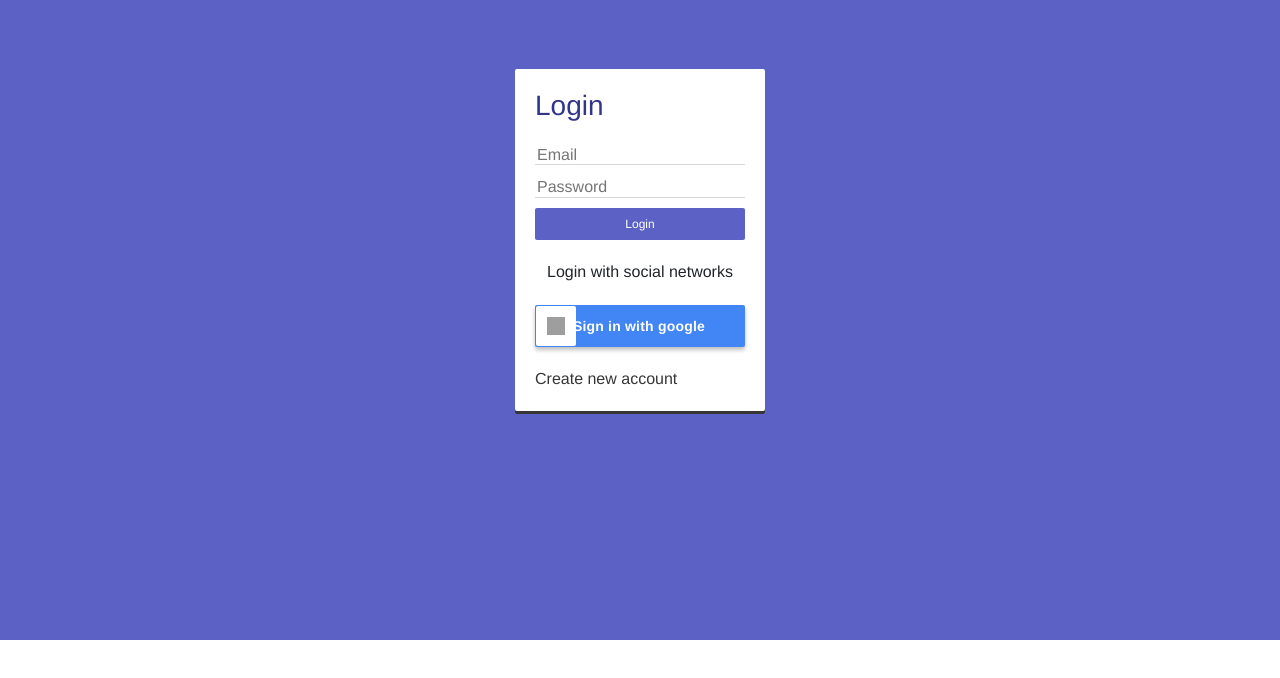
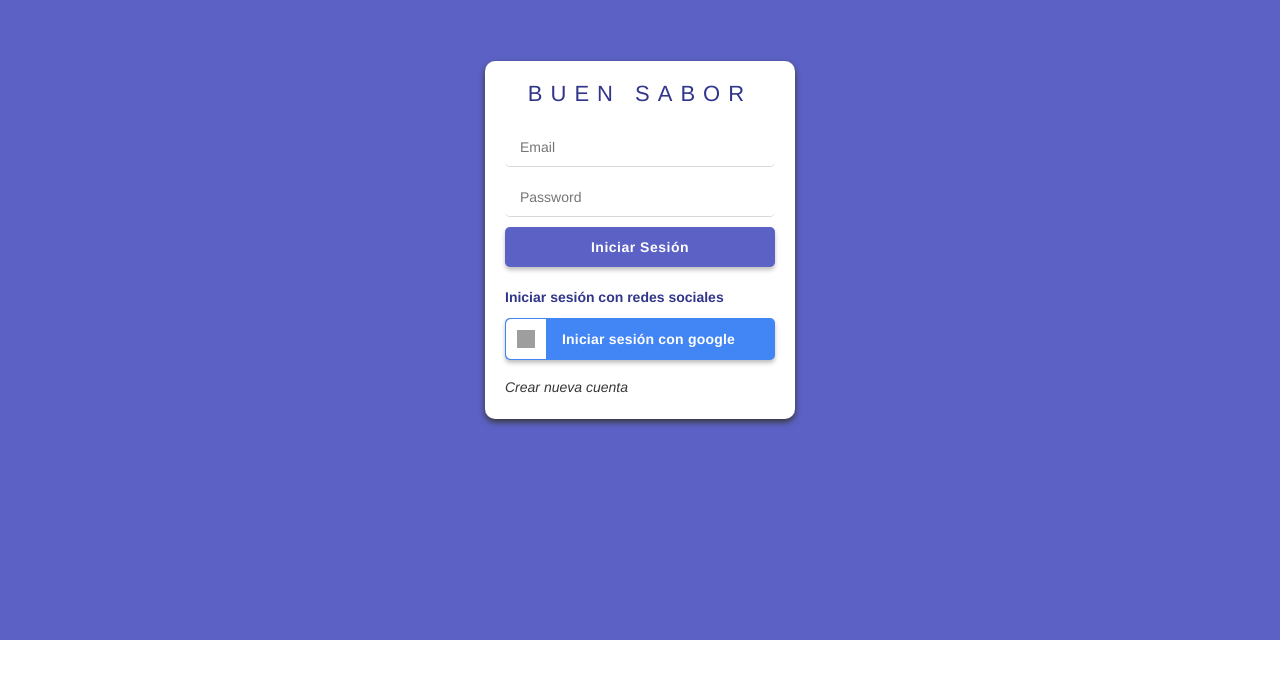
Before and after one commit to spalenzam/buen-sabor-front, a React app: page /auth/login in a window 1280 px wide. Shown: the part 160-838 px from the top of the page. After the commit the page ends 800 px from the top, so only its background shows below. Built offline with nearby package versions, Linux system fonts and the light colour scheme; some packages are replaced by stand-ins of ours; no server answers; grey boxes are pictures that could not be loaded.

Commit message:
Estilos Login

```diff
--- a/src/components/auth/LoginScreen.js
+++ b/src/components/auth/LoginScreen.js
@@ -59,7 +59,7 @@ const LoginScreen = () => {
 
   return (
     <>
-      <h3 className='auth__title'>Login</h3>
+      <h3 className='auth__title'>Buen Sabor</h3>
 
       <form onSubmit={ handleLogin }>
 
@@ -92,14 +92,14 @@ const LoginScreen = () => {
 
         <button
           type="submit"
-          className='btn btn-primary btn-block'
+          className='btn btn-primary btn-block btn-login'
           disabled={ loading }
         >
-          Login
+          Iniciar Sesión
         </button>
 
         <div className='auth__social-networks'>
-          <p>Login with social networks</p>
+          <p className='p-title-networks'>Iniciar sesión con redes sociales</p>
 
           <div
             className="google-btn"
@@ -109,16 +109,16 @@ const LoginScreen = () => {
               <img className="google-icon" src="https://upload.wikimedia.org/wikipedia/commons/5/53/Google_%22G%22_Logo.svg" alt="google button" />
             </div>
             <p className="btn-text">
-              <b>Sign in with google</b>
+              <b>Iniciar sesión con google</b>
             </p>
           </div>
         </div>
 
         <Link
           to="/auth/register"
-          className='link'
+          className='link link-login'
         >
-          Create new account
+          Crear nueva cuenta
         </Link>
 
       </form>
--- a/src/styles/base/_base.scss
+++ b/src/styles/base/_base.scss
@@ -4,7 +4,7 @@
 }
 
 html, body{
-    height: 100vw;
+    height: 100vh;
     width: 100vw;
 }
 
--- a/src/styles/components/_auth.scss
+++ b/src/styles/components/_auth.scss
@@ -10,27 +10,33 @@
 
 .auth__box-container{
     background-color: white;
-    box-shadow: 0px 3px $dark-grey;
-    border-radius: 2px;
+    box-shadow: 0px 3px 6px #363636;
+    border-radius: 10px;
     padding: 20px;
-    width: 250px;
+    width: 310px;
 }
 
 .auth__title{
     color: darken($color: $primary, $amount: 20);
     margin-bottom: 20px;
+    font-weight: 500;
+    text-align: center;
+    text-transform: uppercase;
+    letter-spacing: 8px;
+    font-size: 22px;
 }
 
 .auth__input{
     color: $dark-grey;
     border: 0px;
-    border-bottom: 1px solid $light-grey;
-    font-size: 16px;
+    border-bottom: 1px solid #d8d8d8;
+    font-size: 14px;
     margin-bottom: 10px;
-    height: 20px;
+    height: 40px;
     width: 100%;
-
-    transition: border-bottom .3s ease;
+    transition: border-bottom 0.3s ease;
+    border-radius: 5px;
+    padding: 0 15px;
 
     &:focus{
         border-bottom: 1px solid $primary;
@@ -44,7 +50,7 @@
     justify-content: center;
     flex-direction: column;
     padding-top: 20px;
-    padding-bottom: 20px;
+    padding-bottom: 15px;
     width: 100%;
 }
 
@@ -57,3 +63,18 @@
     margin-bottom: 10px;
     padding: 5px;
 }
+
+.p-title-networks{
+    font-size: 14px;
+    font-weight: 600;
+    margin-bottom: 5px;
+    color: #31368a;
+    text-align: left;
+    width: 100%;
+}
+
+.link-login{
+    text-decoration: underline;
+    font-size: 14px;
+    font-style: italic;
+}
--- a/src/styles/components/_buttons.scss
+++ b/src/styles/components/_buttons.scss
@@ -36,7 +36,7 @@
     background-color: $google-blue;
     border-radius: 2px;
     box-shadow: 0 3px 4px 0 rgba(0, 0, 0, 0.25);
-
+    border-radius: 5px;
     transition: box-shadow .3s ease;
 
     .google-icon-wrapper {
@@ -45,7 +45,7 @@
         margin-left: 1px;
         width: 40px;
         height: 40px;
-        border-radius: 2px;
+        border-radius: 5px 0 0 5px;
         background-color: $white;
     }
     .google-icon {
@@ -61,6 +61,7 @@
         color: $white;
         font-size: 14px;
         letter-spacing: 0.2px;
+        padding-left: 55px;
     }
     &:hover {
         box-shadow: 0 0 6px $google-blue;
@@ -69,3 +70,11 @@
         background: $button-active-blue;
     }
 }
+.btn-login{
+    height: 40px;
+    border-radius: 5px;
+    font-size: 14px;
+    font-weight: 600;
+    letter-spacing: 0.5px;
+    box-shadow: 0 3px 4px 0 rgba(0, 0, 0, 0.25);
+}
```
